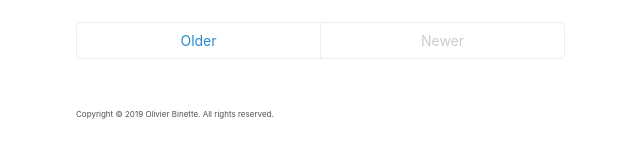
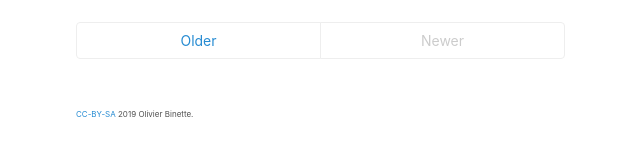
Before and after one commit to OlivierBinette/blog, a Jekyll site: the page built from index.html, in a window 1280 px wide and 900 px high, scrolled down 6644 px. Shown: the part 750-897 px from the top of the window, without its empty margins (319-959 px from the left). Built offline with Jekyll 4.4.1, drawn with Linux system fonts in a browser that asks for light colours; the list of posts is cut into pages by our own code.

Commit message:
Update default.html

```diff
--- a/_layouts/default.html
+++ b/_layouts/default.html
@@ -19,7 +19,7 @@
 
       <footer class="footer">
         <tiny style="font-size:8px;">
-          Copyright &copy; <time datetime="{{ site.time | date_to_xmlschema }}">{{ site.time | date: '%Y' }}</time> Olivier Binette. All rights reserved.
+          <a href="https://creativecommons.org/licenses/by-sa/4.0/">CC-BY-SA</a> <time datetime="{{ site.time | date_to_xmlschema }}">{{ site.time | date: '%Y' }}</time> Olivier Binette.
         </tiny>
       </footer>
     </div>
```
